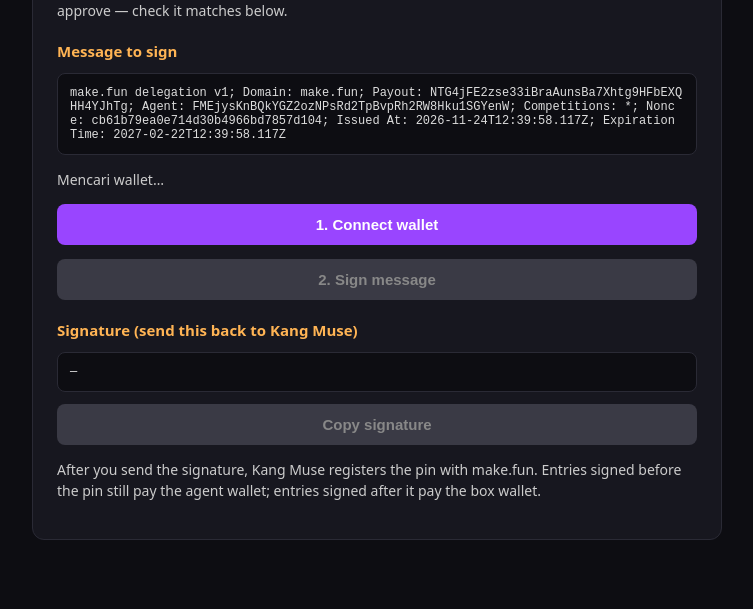
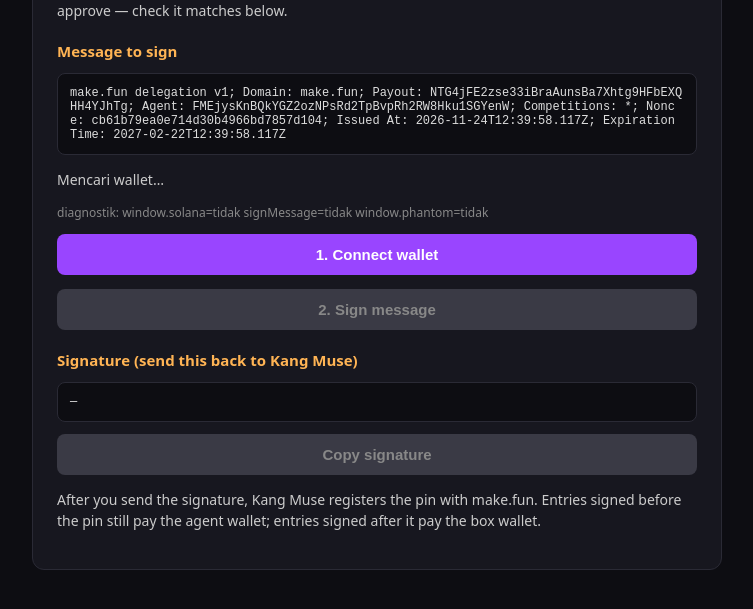
Before and after one commit to oxizbinance-aox/messy-delegate-sign, a plain HTML site: page index.html in a window 1280 px wide. Shown: the part 157-766 px from the top of the page, without its empty margins (263-1016 px from the left). Drawn offline with Linux system fonts and the light colour scheme.

Commit message:
Add on-page diagnostics + accept connect-only providers

```diff
--- a/index.html
+++ b/index.html
@@ -27,6 +27,7 @@
   <pre id="msg"></pre>
 
   <p id="provider">Mencari wallet…</p>
+  <p id="diag" style="font-size:12px;color:#888;"></p>
   <button id="connect">1. Connect wallet</button>
   <div id="linkRow" style="display:none; margin-top:12px;">
     <pre id="pageLink">https://oxizbinance-aox.github.io/messy-delegate-sign/</pre>
@@ -73,15 +74,23 @@ const sigEl = document.getElementById('sig');
 const copyBtn = document.getElementById('copy');
 const copyLinkBtn = document.getElementById('copyLink');
 const linkRow = document.getElementById('linkRow');
+const diagEl = document.getElementById('diag');
 let provider = null;
 let lastSigB58 = '';
 
 function getProvider() {
   // Any injected Solana provider works: Jupiter dApp browser injects window.solana,
   // Phantom injects window.solana (isPhantom) or window.phantom.solana.
-  if (window.solana && typeof window.solana.connect === 'function' && typeof window.solana.signMessage === 'function') return window.solana;
+  // Accept connect-only providers here; signMessage is checked at sign time.
+  if (window.solana && typeof window.solana.connect === 'function') return window.solana;
   if (window.phantom && window.phantom.solana) return window.phantom.solana;
   return null;
+}
+function diagText() {
+  const s = window.solana;
+  return 'diagnostik: window.solana=' + (s ? 'ada' : 'tidak') +
+    ' signMessage=' + (s && typeof s.signMessage === 'function' ? 'ada' : 'tidak') +
+    ' window.phantom=' + (window.phantom && window.phantom.solana ? 'ada' : 'tidak');
 }
 function setNoProvider() {
   providerEl.innerHTML = '<span class="warn">Wallet tidak terdeteksi di browser ini.</span> Link ini harus dibuka di dalam <b>dApp browser aplikasi Jupiter</b> (bukan Chrome/Safari): buka aplikasi Jupiter &rarr; tab <b>Portfolio</b> &rarr; tap ikon <b>browser</b> di bar atas &rarr; paste link di bawah ini.';
@@ -91,6 +100,7 @@ function setNoProvider() {
 let tries = 0;
 function pollProvider() {
   provider = getProvider();
+  diagEl.textContent = diagText();
   if (provider) {
     providerEl.textContent = 'Wallet terdeteksi. Tap Connect wallet.';
     linkRow.style.display = 'none';
@@ -122,6 +132,10 @@ connectBtn.addEventListener('click', async () => {
   }
 });
 signBtn.addEventListener('click', async () => {
+  if (typeof provider.signMessage !== 'function') {
+    sigEl.textContent = 'Wallet ini tidak menyediakan signMessage di browser ini. Coba buka halaman ini di browser bawaan aplikasi wallet lain (mis. Phantom), atau beri tahu Kang Muse isi baris diagnostik di atas.';
+    return;
+  }
   try {
     const { signature } = await provider.signMessage(new TextEncoder().encode(MESSAGE), 'utf8');
     lastSigB58 = toB58(signature);
```
